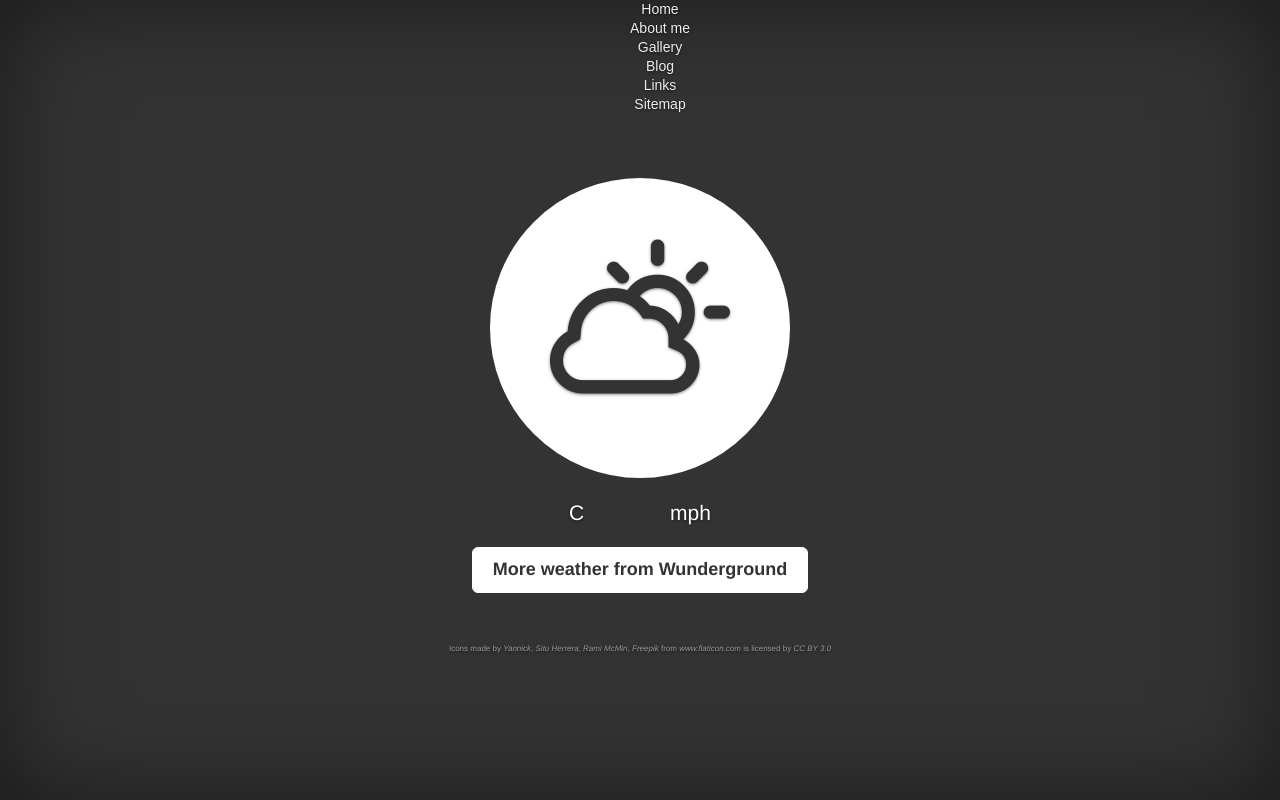
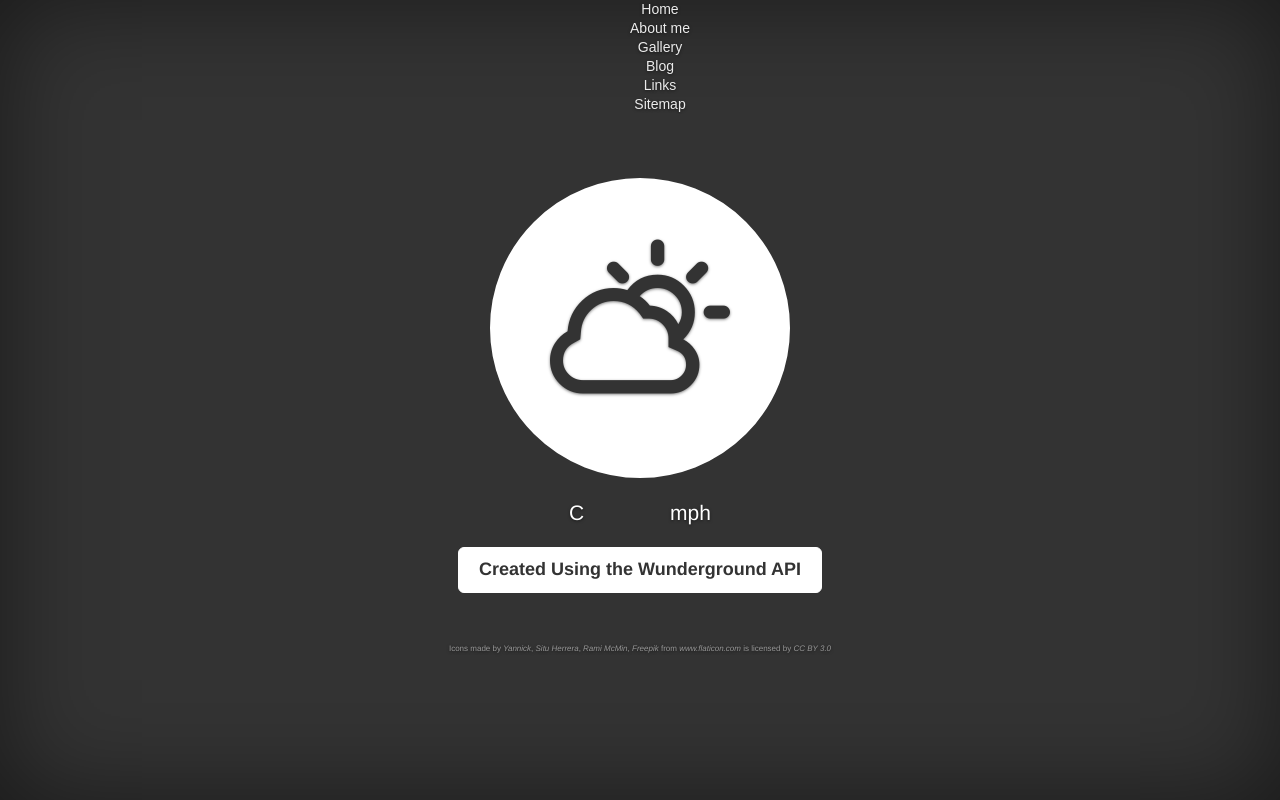
Before and after one commit to paddyw2/weather, a PHP site: page / in a window 1280 px wide. Run offline with PHP 8.4, Linux system fonts and the light colour scheme; data that the repository does not hold is empty; some libraries are stand-ins or nearby versions.

Commit message:
adding wunderground link

```diff
--- a/index.php
+++ b/index.php
@@ -68,7 +68,7 @@ include 'icon_chooser.php';
 
                   </ul></div>
             <p class="lead">
-              <a href="#" class="btn btn-lg btn-default">More weather from Wunderground</a>
+              <a href="http://www.wunderground.com/" class="btn btn-lg btn-default">Created Using the Wunderground API</a>
             </p>
           </div>
 
```
